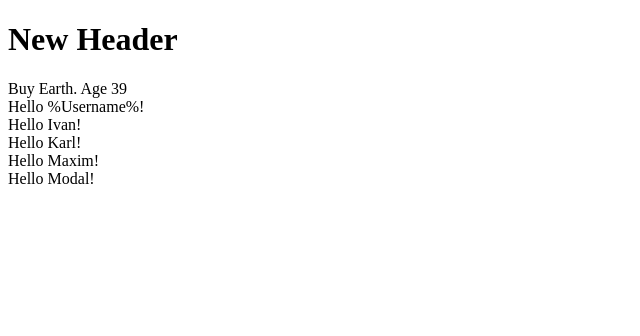
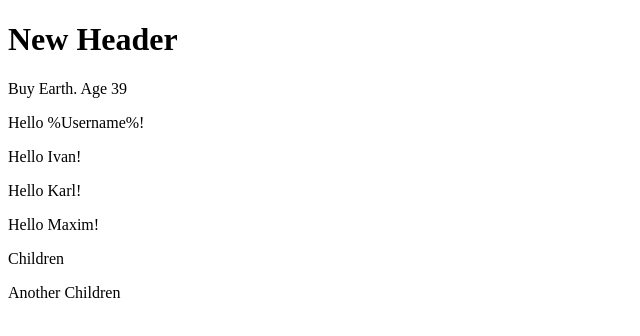
Before and after one commit to IvanSankov/lf_study, a React app: page / in a window 1280 px wide. Shown: the top 336 px of the page, without its empty margins (0-640 px from the left). Built offline with nearby package versions, Linux system fonts and the light colour scheme.

Commit message:
Занятие 3: Зарезервированная переменная children

```diff
--- a/src/App.js
+++ b/src/App.js
@@ -9,7 +9,10 @@ class App extends React.Component {
     return (
       <>
         <Header title="New Header" main />
-        <Modal />
+        <Modal>
+          Children
+          <p>Another Children</p>
+        </Modal>
         <Welcome name="Mars" lastName="Earth" age={39} orders={['#123', '#qwe', '#zz3']} />
         <Welcome />
         <UserList />
--- a/src/components/Buy.js
+++ b/src/components/Buy.js
@@ -1,7 +1,8 @@
 import React from 'react';
+import WrapperText from "./WrapperText";
 
 function Buy({ lastName, age }) {
-  return <div>Buy { lastName }. Age { age }</div>
+  return <WrapperText>Buy { lastName }. Age { age }</WrapperText>
 }
 
 export default Buy;
--- a/src/components/Modal.js
+++ b/src/components/Modal.js
@@ -5,7 +5,7 @@ import Welcome from "./Welcome";
 class Modal extends React.Component {
   render() {
     return ReactDOM.createPortal(
-      <Welcome name="Modal" />,
+      this.props.children,
       document.getElementById('root-modal'),
     )
   }
--- a/src/components/Welcome.js
+++ b/src/components/Welcome.js
@@ -1,5 +1,6 @@
 import React from 'react';
 import Buy from "./Buy";
+import WrapperText from "./WrapperText";
 
 class Welcome extends React.Component{
   constructor(props) {
@@ -16,7 +17,7 @@ class Welcome extends React.Component{
       return <Buy age={age} lastName={lastName} />
     }
 
-    return <div>Hello {name || '%Username%'}!</div>
+    return <WrapperText>Hello {name || '%Username%'}!</WrapperText>;
   }
 }
 
--- /dev/null
+++ b/src/components/WrapperText.js
@@ -0,0 +1,5 @@
+import React from 'react';
+
+export default function WrapperText({ children }) {
+  return <div><p>{ children }</p></div>
+}
```
